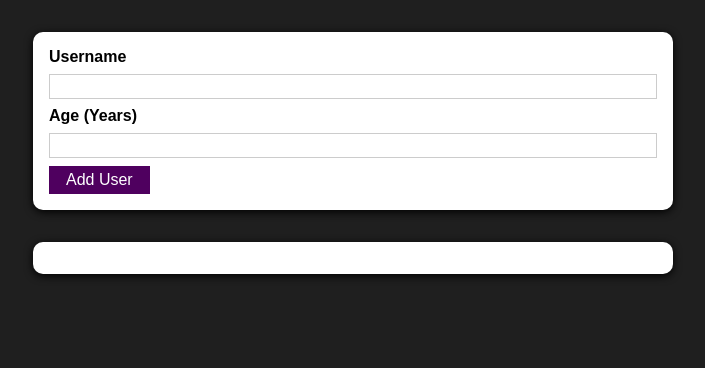
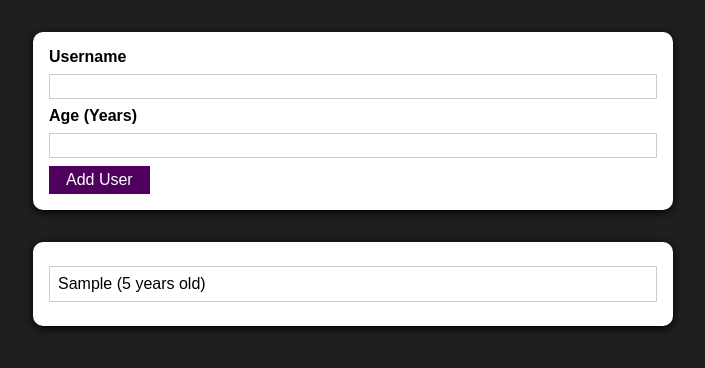
Before and after one commit to Jwatts82/04-practice-project, a React (Create React App) app: page / in a window 1280 px wide. Both pictures are taken after typing "Sample", "5" into the empty fields and a click on the button "Add User". Shown: the top 368 px of the page, without its empty margins (287-992 px from the left). Built offline with nearby package versions, Linux system fonts and the light colour scheme.

Commit message:
manage users list via state

```diff
--- a/src/App.js
+++ b/src/App.js
@@ -1,12 +1,20 @@
-import React from 'react';
+import React, { useState } from 'react';
 import AddUser from './components/Users/AddUser';
 import UsersList from './components/Users/UsersList';
 
 function App() {
+  const [usersList, setUsersList] = useState([]);
+
+  const addUserHandler = (uName, uAge) => {
+    setUsersList((prevUsersList) => {
+      return [...prevUsersList, { name: uName, age: uAge, id: Math.random().toString()}];
+    });
+  };
+
   return (
     <div>
-      <AddUser />
-      <UsersList  users={[]}/>
+      <AddUser onAddUser={addUserHandler} />
+      <UsersList users={usersList} />
     </div>
   );
 }
--- a/src/components/Users/AddUser.js
+++ b/src/components/Users/AddUser.js
@@ -15,7 +15,7 @@
     if (+enteredAge < 1) {
       return;
     }
-    console.log(enteredUsername, enteredAge);
+    props.onAddUser(enteredUsername, enteredAge)
     setEnteredUsername('');
     setEnteredAge('');
   };
--- a/src/components/Users/UsersList.js
+++ b/src/components/Users/UsersList.js
@@ -8,7 +8,7 @@
       <Card className={classes.users}>
         <ul>
           {props.users.map((user) => (
-            <li>
+            <li key={user.id}>
               {user.name} ({user.age} years old)
             </li>
           ))}
```
